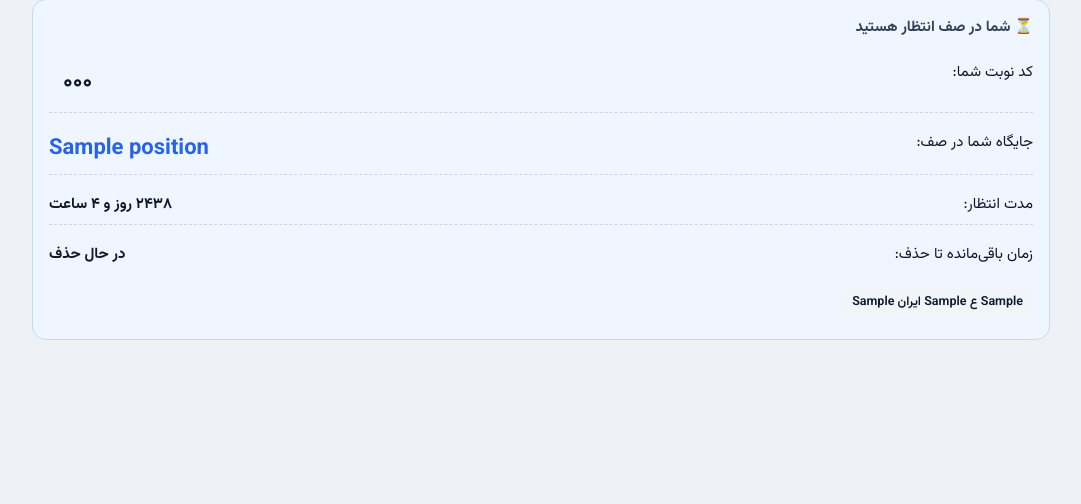
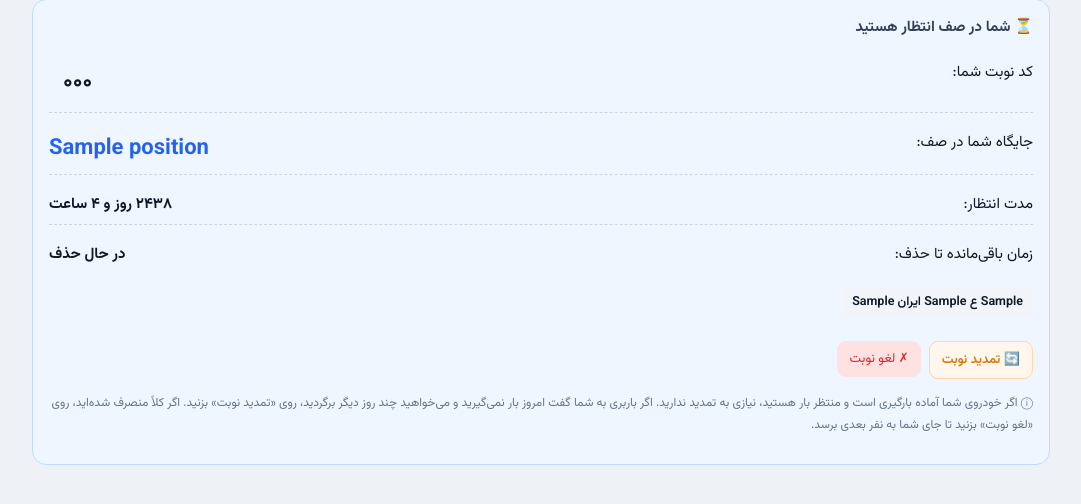
Before and after one commit to bozorgmehrgraphic/nobat, a Flask app: template templates/driver_dashboard.html in a window 1280 px wide. Shown: the part 197-701 px from the top of the page, without its empty margins (99-1180 px from the left). Run offline with Flask 3, Linux system fonts and the light colour scheme; a user stored in the database is signed in; tables that the repository leaves empty hold one stand-in row (values such as "Sample post"); the template is opened without the code that fills it: values that come from a table or form of the project are taken from there, most other values are stand-ins (such as "Sample title", 1, 10 or a date in 2020).

Commit message:
Update driver_dashboard.html

```diff
--- a/templates/driver_dashboard.html
+++ b/templates/driver_dashboard.html
@@ -1,41 +1,5 @@
 {% extends 'base.html' %}
 {% block content %}
-
-<script>
-window.toggleDest = function(el){
-  if(!el.classList.contains('on') && document.querySelectorAll('#destChips .chip.on').length >= 3){
-    alert('حداکثر ۳ مقصد می‌توانید انتخاب کنید.');
-    return;
-  }
-  el.classList.toggle('on');
-  updateHiddenDests();
-  updateDestCounter();
-};
-window.updateHiddenDests = function(){
-  const c = document.getElementById('hiddenDests');
-  c.innerHTML = '';
-  document.querySelectorAll('#destChips .chip.on').forEach(ch => {
-    const inp = document.createElement('input');
-    inp.type = 'hidden';
-    inp.name = 'destinations';
-    inp.value = ch.dataset.dest;
-    c.appendChild(inp);
-  });
-};
-window.updateDestCounter = function(){
-  const n = document.querySelectorAll('#destChips .chip.on').length;
-  const c = document.getElementById('destCounter');
-  if(!c) return;
-  c.textContent = '(' + n + ' از ۳ انتخاب شده)';
-  c.style.color = n===3 ? '#16a34a' : '#64748b';
-};
-window.filterDests = function(q){
-  q = (q||'').trim();
-  document.querySelectorAll('#destChips .chip').forEach(ch => {
-    ch.style.display = (!q || ch.dataset.dest.indexOf(q) !== -1) ? '' : 'none';
-  });
-};
-</script>
 
 <div class="card">
   <h2>خوش آمدید {{ current_user.name }}</h2>
@@ -63,10 +27,26 @@ window.filterDests = function(q){
       <b>{{ expiry_text(entry) }}</b>
     </div>
   </div>
+
   <div class="plate-view">{{ entry.plate_two|fa }} ع {{ entry.plate_three|fa }} ایران {{ entry.plate_city|fa }}</div>
   <div class="tags">
     {% for x in entry.get_destinations() %}<span class="tag">{{ x }}</span>{% endfor %}
   </div>
+
+  <div style="display:flex;gap:8px;margin-top:18px;flex-wrap:wrap">
+    <form method="post" action="{{ url_for('driver_extend') }}" style="display:inline" onsubmit="return confirm('آیا می‌خواهید تایمر نوبت خود را تمدید کنید؟ (۷ روز دیگر مهلت خواهید داشت)')">
+      <button class="btn-extend" type="submit">🔄 تمدید نوبت</button>
+    </form>
+    <form method="post" action="{{ url_for('driver_cancel') }}" style="display:inline" onsubmit="return confirm('آیا از لغو نوبت خود مطمئن هستید؟ این عمل قابل بازگشت نیست.')">
+      <button class="btn-red" type="submit">✗ لغو نوبت</button>
+    </form>
+  </div>
+
+  <p class="muted" style="margin-top:14px;font-size:12px;line-height:1.8">
+    ⓘ اگر خودروی شما آماده بارگیری است و منتظر بار هستید، نیازی به تمدید ندارید.
+    اگر باربری به شما گفت امروز بار نمی‌گیرید و می‌خواهید چند روز دیگر برگردید، روی «تمدید نوبت» بزنید.
+    اگر کلاً منصرف شده‌اید، روی «لغو نوبت» بزنید تا جای شما به نفر بعدی برسد.
+  </p>
 </div>
 
 {% elif entry and entry.status == 'loaded' %}
@@ -78,6 +58,7 @@ window.filterDests = function(q){
     {% if entry.cargo_name %}<div class="big-row"><span>نام بار:</span><b>{{ entry.cargo_name }}</b></div>{% endif %}
     {% if entry.cargo_ton %}<div class="big-row"><span>وزن:</span><b>{{ entry.cargo_ton|fa }} تن</b></div>{% endif %}
   </div>
+  <p class="muted" style="font-size:12px">برای دریافت اطلاعات بیشتر با مدیر بارگیری تماس بگیرید.</p>
 </div>
 
 {% else %}
@@ -98,15 +79,16 @@ window.filterDests = function(q){
     <div class="grid">
       <div><label>نام و نام خانوادگی</label><input type="text" name="name" value="{{ current_user.name }}" required></div>
       <div><label>شماره تماس</label><input type="tel" name="phone" value="{{ current_user.phone }}" inputmode="numeric" required></div>
-      <div><label>کد دامپزشکی</label><input type="tel" name="vet_code" inputmode="numeric" required></div><div><label>بیشترین تناژ (تن)</label><input type="tel" name="tonnage" inputmode="decimal" required></div>
+      <div><label>کد دامپزشکی</label><input type="tel" name="vet_code" inputmode="numeric" required></div>
+      <div><label>بیشترین تناژ (تن)</label><input type="tel" name="tonnage" inputmode="decimal" required></div>
     </div>
     <div style="margin-top:14px">
       <label>مقصد (حداکثر ۳ مورد) <span id="destCounter" style="font-weight:400;font-size:12px;color:#64748b">(۰ از ۳)</span></label>
-      <input type="text" class="dest-search" id="destSearch" placeholder="🔍 جستجوی شهر..." onkeyup="filterDests(this.value)">
+      <input type="text" class="dest-search" id="destSearch" placeholder="🔍 جستجوی شهر...">
       <div class="dest-wrap">
         <div class="chips" id="destChips">
           {% for d in all_dests %}
-            <div class="chip" data-dest="{{ d.name }}" onclick="toggleDest(this)">{{ d.name }}</div>
+            <span class="chip" data-dest="{{ d.name }}" onclick="pickDest(this)">{{ d.name }}</span>
           {% endfor %}
         </div>
       </div>
@@ -115,6 +97,43 @@ window.filterDests = function(q){
     <button class="btn-primary" type="submit" style="margin-top:14px">ثبت در صف</button>
   </form>
 </div>
+
+<script>
+function pickDest(el){
+  var c = document.querySelectorAll('#destChips .chip.on').length;
+  if(!el.classList.contains('on') && c >= 3){
+    alert('حداکثر ۳ مقصد می‌توانید انتخاب کنید.');
+    return;
+  }
+  el.classList.toggle('on');
+  refreshHidden();
+}
+function refreshHidden(){
+  var container = document.getElementById('hiddenDests');
+  container.innerHTML = '';
+  var sels = document.querySelectorAll('#destChips .chip.on');
+  for(var i = 0; i < sels.length; i++){
+    var inp = document.createElement('input');
+    inp.type = 'hidden';
+    inp.name = 'destinations';
+    inp.value = sels[i].getAttribute('data-dest');
+    container.appendChild(inp);
+  }
+  var counter = document.getElementById('destCounter');
+  if(counter){
+    counter.textContent = '(' + sels.length + ' از ۳)';
+    counter.style.color = sels.length === 3 ? '#16a34a' : '#64748b';
+  }
+}
+document.getElementById('destSearch').addEventListener('keyup', function(){
+  var q = this.value.trim();
+  var chips = document.querySelectorAll('#destChips .chip');
+  for(var i = 0; i < chips.length; i++){
+    var name = chips[i].getAttribute('data-dest') || '';
+    chips[i].style.display = (!q || name.indexOf(q) !== -1) ? '' : 'none';
+  }
+});
+</script>
 {% endif %}
 
 {% endblock %}
```
